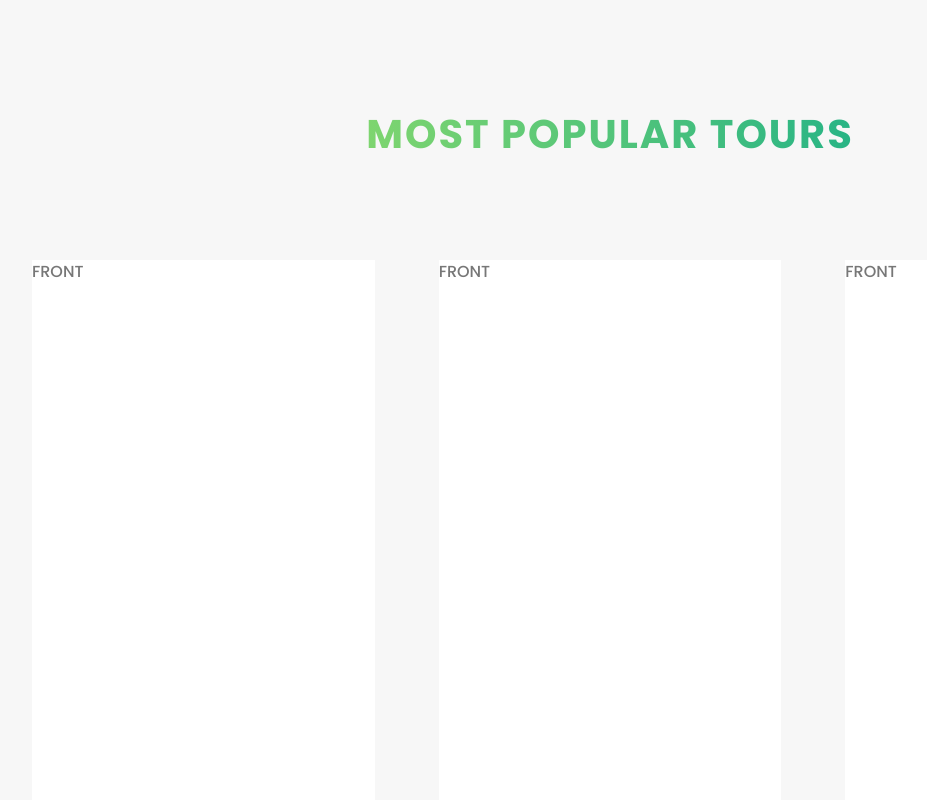
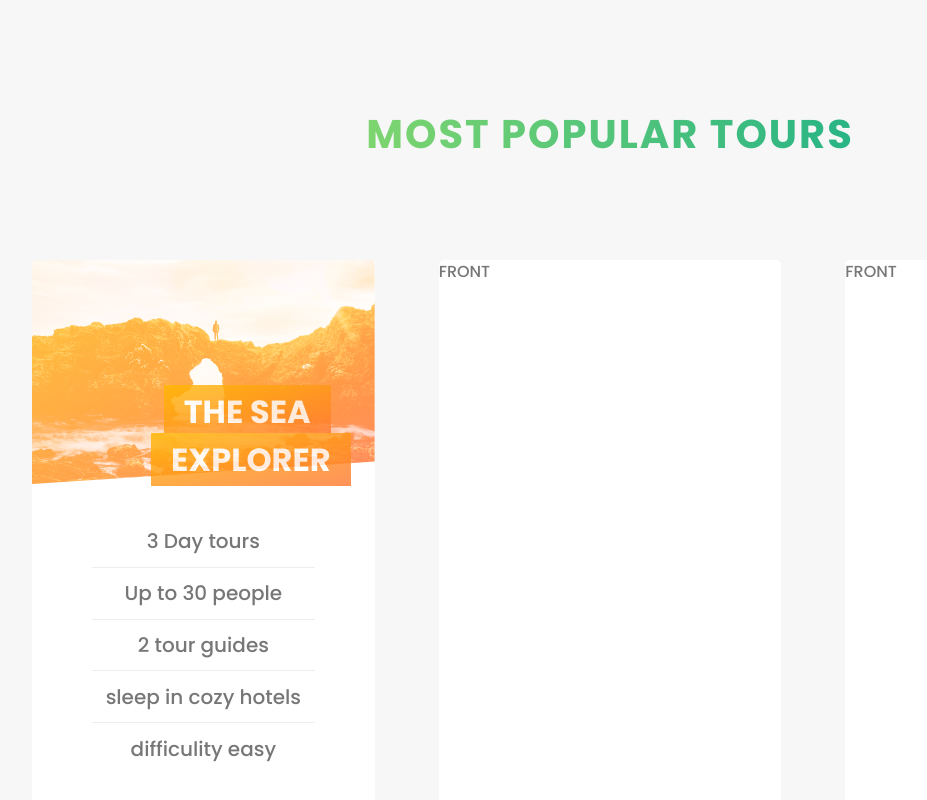
Before and after one commit to ehsanashooria/css-advanced, a Vue app: page /index in a window 1280 px wide. Shown: the part 2616-3416 px from the top of the page, without its empty margins (30-957 px from the left). Built offline with nearby package versions, Linux system fonts and the light colour scheme.

Commit message:
tours section part 2

```diff
--- a/src/assets/css/_variables.scss
+++ b/src/assets/css/_variables.scss
@@ -5,16 +5,17 @@
   --color-primary-dark: #28b485;
   --color-primary-light: #7ed56f;
 
-  --color-secondary-dark: #28b485;
-  --color-secondary-light: #7ed56f;
+  --color-secondary-dark: #ff7730;
+  --color-secondary-light: #ffb900;
 
-  --color-tertiary-dark: #28b485;
-  --color-tertiary-light: #7ed56f;
+  --color-tertiary-dark: #5643fa;
+  --color-tertiary-light: #2998ff;
 
   --color-gray-dark: #777;
   --color-white: #fff;
   --color-black: #000;
   --color-gray-light-1: #f7f7f7;
+  --color-gray-light-2: #eee;
 
   //  Grid
   --grid-width: 72.25rem;
--- a/src/components/Layout/IndexPage/ToursSection.vue
+++ b/src/components/Layout/IndexPage/ToursSection.vue
@@ -13,7 +13,23 @@
       <div class="col-1-of-3">
         <div class="card">
           <div class="card__side card__side--front">
-            FRONT
+            <div class="card__picture card__picture--1">
+              &nbsp;
+            </div>
+            <h4 class="card__heading">
+              <span class="card__heading-span card__heading-span--1">
+                the sea explorer
+              </span>
+            </h4>
+            <div class="card__details">
+              <ul>
+                <li>3 Day tours</li>
+                <li>Up to 30 people</li>
+                <li>2 tour guides</li>
+                <li>sleep in cozy hotels</li>
+                <li>difficulity easy</li>
+              </ul>
+            </div>
           </div>
           <div class="card__side card__side--back card__side--back--1">
             BACK
@@ -54,17 +70,19 @@
 .card {
   perspective: 100rem;
   --moz-perspective: 150rem;
-  height: 40rem;
+  height: 35rem;
   position: relative;
 
   &__side {
-    height: 40rem;
+    height: 35rem;
     transition: all 0.8s ease;
     position: absolute;
     top: 0;
     left: 0;
     backface-visibility: hidden;
     width: 100%;
+    overflow: hidden;
+    border-radius: 0.3rem;
 
     &--back {
       transform: rotateY(180deg);
@@ -89,11 +107,76 @@
   }
 
   &:hover &__side--front {
-    transform: rotateY(180deg);
+    transform: rotateY(-180deg);
   }
 
   &:hover &__side--back {
     transform: rotateY(0);
   }
+
+  &__picture {
+    background-size: cover;
+    height: 14rem;
+    background-blend-mode: screen;
+    --webkit-clip-path: polygon(0 0, 100% 0, 100% 90%, 0 100%);
+    clip-path: polygon(0 0, 100% 0, 100% 90%, 0 100%);
+
+    &--1 {
+      background-image: linear-gradient(to bottom right, var(--color-secondary-light), var(--color-secondary-dark)), url(@/assets/image/nat-5.jpg);
+    }
+
+    &--2 {
+      background-image: url(@/assets/image/nat-5.jpg);
+    }
+
+    &--3 {
+      background-image: url(@/assets/image/nat-5.jpg);
+    }
+  }
+
+  &__heading {
+    font-size: 2rem;
+    text-transform: uppercase;
+    color: var(--color-white);
+    position: absolute;
+    top: 8rem;
+    right: 1.5rem;
+    text-align: right;
+  }
+
+  &__heading-span {
+    opacity: 0.8;
+    padding: 0.25rem 1.25rem;
+    -webkit-box-decoration-break: clone;
+    box-decoration-break: clone;
+    width: 60%;
+
+    &--1 {
+      background-image: linear-gradient(to right bottom, var(--color-secondary-light), var(--color-secondary-dark));
+    }
+  }
+
+  &__details {
+    padding: 2rem;
+
+    ul {
+      list-style: none;
+      width: 80%;
+      margin: 0 auto;
+
+      li {
+        text-align: center;
+        font-size: 1.25rem;
+        padding: 0.65rem;
+
+
+        &:not(:last-child) {
+          border-bottom: 1px solid var(--color-gray-light-2);
+        }
+      }
+    }
+  }
 }
+
+
 </style>
```
